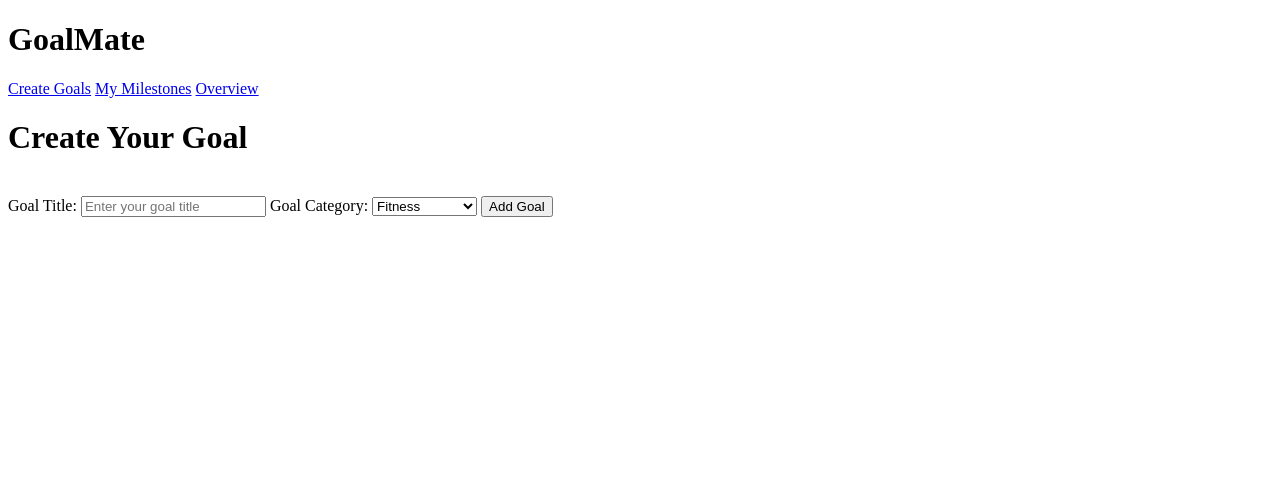
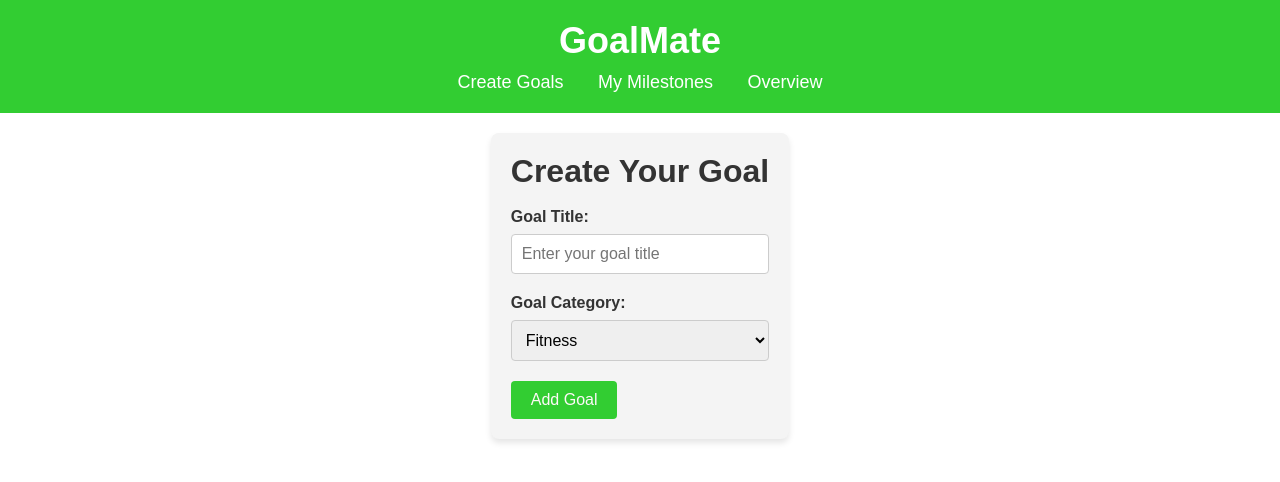
Before and after one commit to EssamElgharably/GoalMate, a plain HTML site: page index.html in a window 1280 px wide. Drawn offline with Linux system fonts and the light colour scheme; the site is published under a folder, as on GitHub Pages, so addresses that start at the root find nothing.

Commit message:
Update index.html

```diff
--- a/index.html
+++ b/index.html
@@ -5,7 +5,7 @@
     <meta name="viewport" content="width=device-width, initial-scale=1.0">
     <meta http-equiv="X-UA-Compatible" content="ie=edge">
     <title>GoalMate</title>
-    <link rel="stylesheet" href="/css/common.css">
+    <link rel="stylesheet" href="css/common.css">
 </head>
 <body>
     <header>
```
